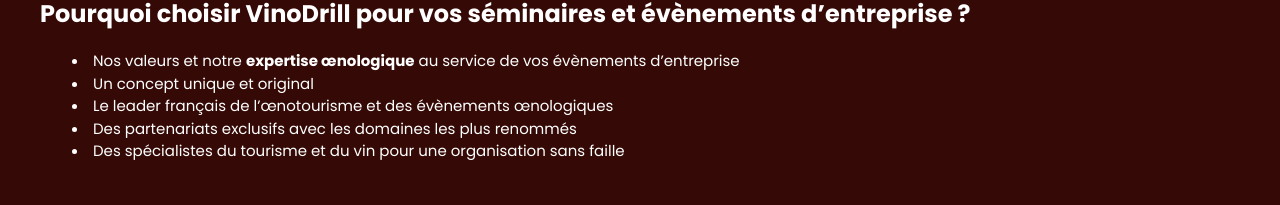
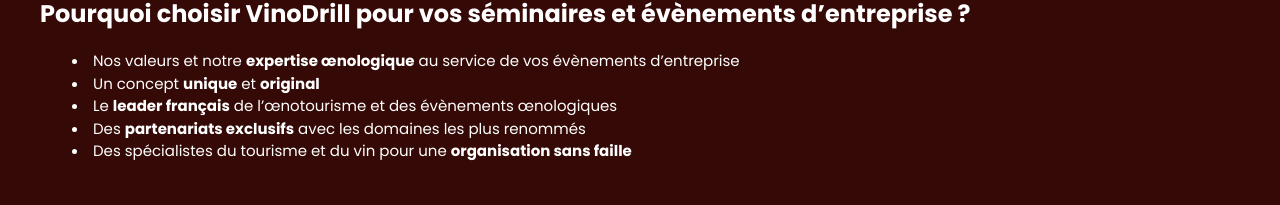
Before and after one commit to cherifad/VinoDrill-Front, a Vue app: page /offreEntreprise in a window 1280 px wide. Shown: the part 2792-2997 px from the top of the page. Built offline with nearby package versions, Linux system fonts and the light colour scheme; no server answers.

Commit message:
content changes

```diff
--- a/src/views/OffreEntrepriseView.vue
+++ b/src/views/OffreEntrepriseView.vue
@@ -72,10 +72,10 @@
         </h2>
        <ul class="list list-disc list-inside">
          <li>Nos valeurs et notre <span  class="font-bold">expertise œnologique</span>  au service de vos évènements d’entreprise</li>
-         <li>Un concept unique et original</li>
-         <li>Le leader français de l’œnotourisme et des évènements œnologiques</li>
-         <li>Des partenariats exclusifs avec les domaines les plus renommés</li>
-         <li>Des spécialistes du tourisme et du vin pour une organisation sans faille</li>
+         <li>Un concept <span  class="font-bold">unique</span> et <span  class="font-bold">original</span></li>
+         <li>Le <span  class="font-bold">leader français</span> de l’œnotourisme et des évènements œnologiques</li>
+         <li>Des <span  class="font-bold">partenariats exclusifs</span> avec les domaines les plus renommés</li>
+         <li>Des spécialistes du tourisme et du vin pour une <span  class="font-bold">organisation sans faille</span></li>
        </ul>
      </div>
 
--- a/src/views/RouteDesVinsView.vue
+++ b/src/views/RouteDesVinsView.vue
@@ -192,7 +192,7 @@
               <p class="pl-4 pr-4">
                 Sans doute la plus connue des routes des vins en France, et assurément la plus ancienne  ! Que cela soit à vélo ou en voiture, la routes des vins d'Alsace est parcourue par des  millions de touristes chaque année, en quête de ses grands crus, ses fabuleux cépages, ses   spécificités viticoles (citons les vendanges tardives), ses paysages vallonnés et villages  pittoresques comme Colmar ou Riquewihr. Les vins d'Alsace, principalement blancs, sont   réputés pour leur élégance, fraicheur et finesse.
               </p>
-              <div class=" flex justify-end mr-2">
+              <div class="flex justify-end mr-2">
                 <button type="button" class="button text-black bg-white select-none hover:bg-rose mr-1   p-2 rounded-xl">
                   <a href="https://www.vinotrip.com/fr/route-des-vins-sud-ouest">Découvrir la route des vins du Sud-Ouest</a>
                 </button>
```
